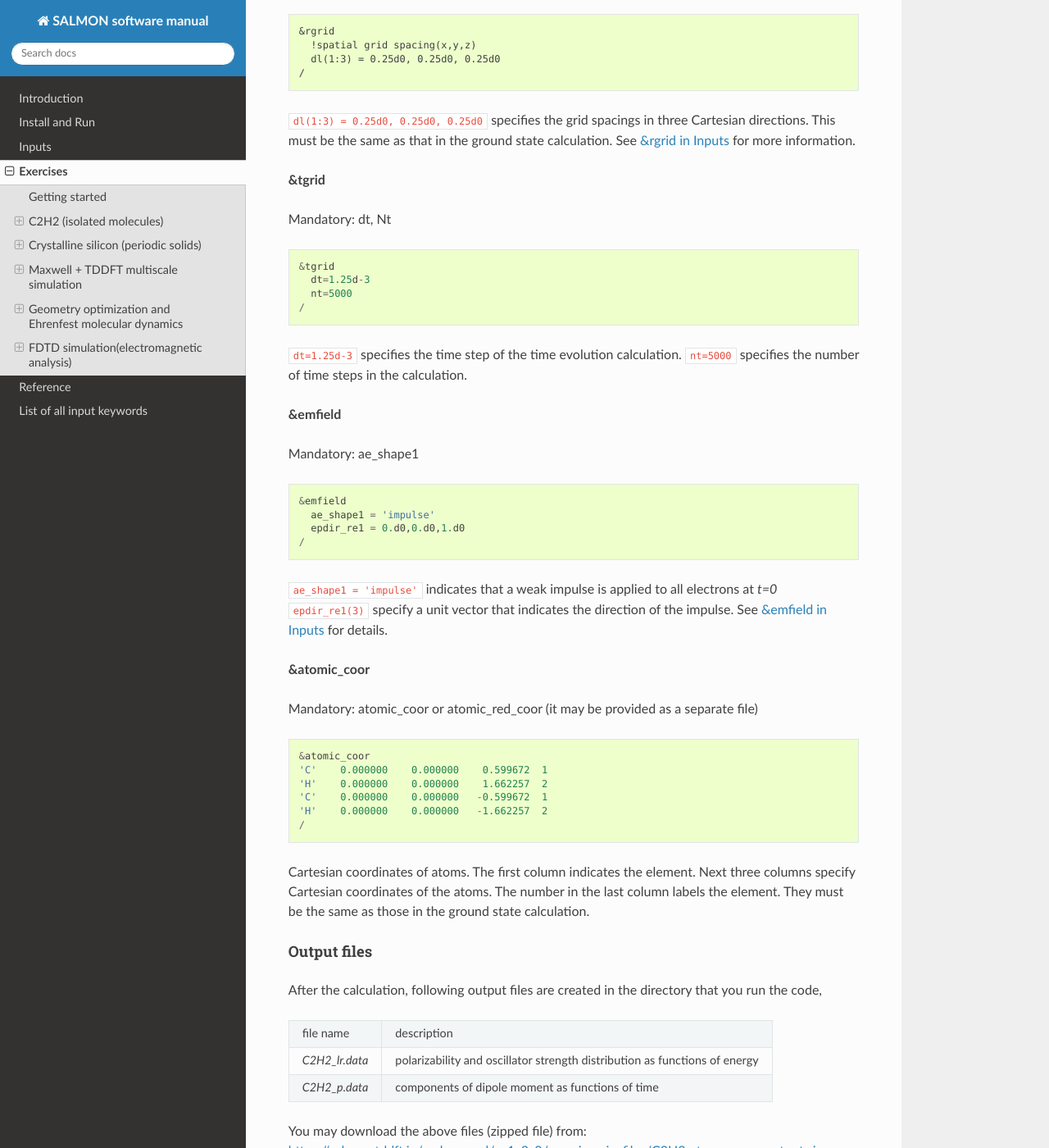
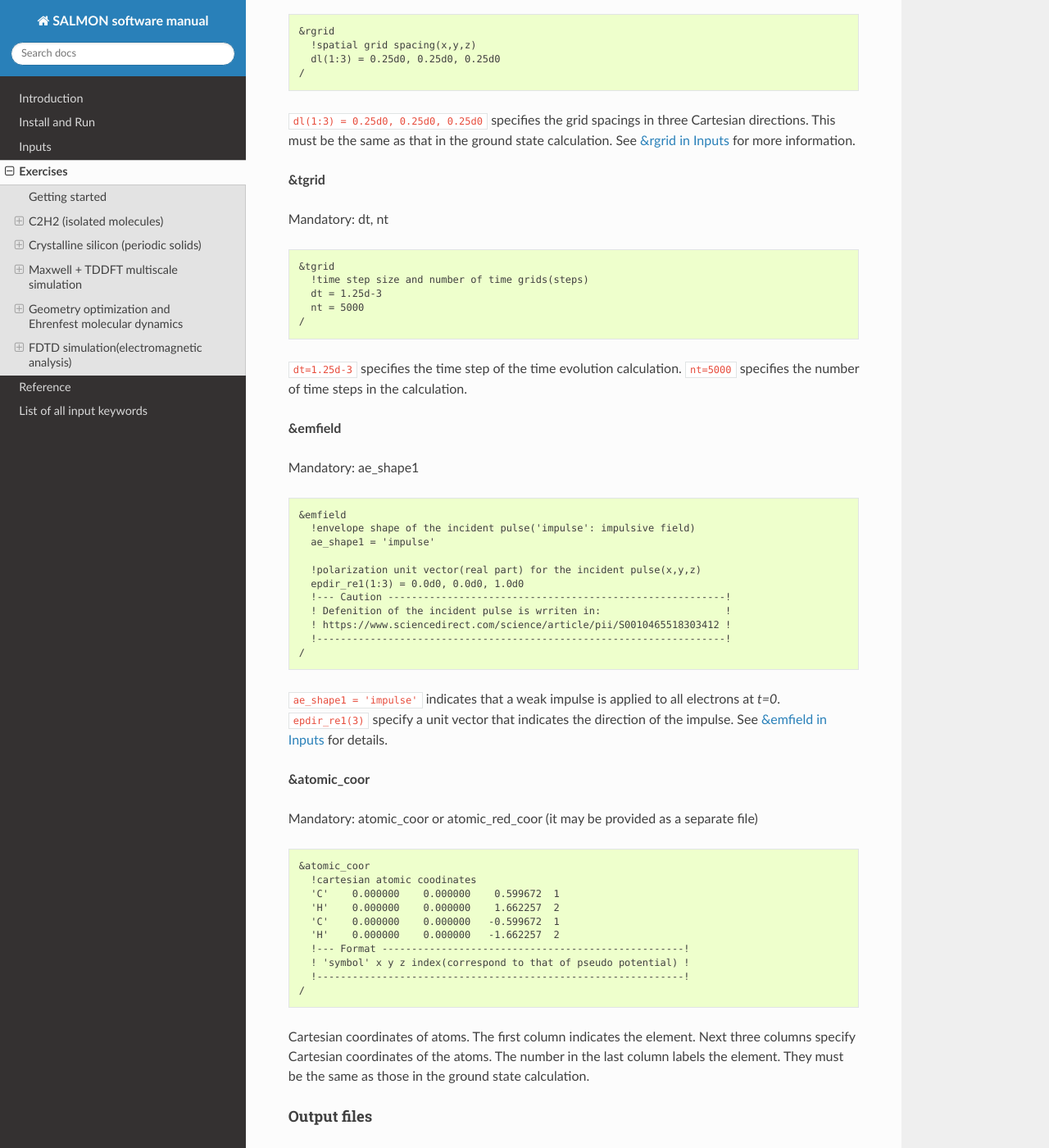
Before and after one commit to SALMON-TDDFT/SALMON-DOCS, a Sphinx documentation site: the page built from source/exercises.rst, in a window 1280 px wide and 1400 px high, scrolled down 14492 px. Shown: the whole window at 82% size. Built offline with Sphinx 7.4.7 and the Read the Docs theme 2.0.0, drawn with Linux system fonts in a browser that asks for light colours; formulas are drawn with MathJax 3.

Commit message:
Update exercises.rst

```diff
--- a/source/exercises.rst
+++ b/source/exercises.rst
@@ -800,13 +800,14 @@ See :any:`&rgrid in Inputs <&rgrid>` for more information.
 
 **&tgrid**
 
-Mandatory: dt, Nt
+Mandatory: dt, nt
 
 ::
 
    &tgrid
-     dt=1.25d-3
-     nt=5000
+     !time step size and number of time grids(steps)
+     dt = 1.25d-3
+     nt = 5000
    /
 
 ``dt=1.25d-3`` specifies the time step of the time evolution
@@ -820,12 +821,19 @@ Mandatory: ae_shape1
 ::
 
    &emfield
+     !envelope shape of the incident pulse('impulse': impulsive field)
      ae_shape1 = 'impulse'
-     epdir_re1 = 0.d0,0.d0,1.d0
+
+     !polarization unit vector(real part) for the incident pulse(x,y,z)
+     epdir_re1(1:3) = 0.0d0, 0.0d0, 1.0d0
+     !--- Caution ---------------------------------------------------------!
+     ! Defenition of the incident pulse is wrriten in:                     !
+     ! https://www.sciencedirect.com/science/article/pii/S0010465518303412 !
+     !---------------------------------------------------------------------!
    /
 
 ``ae_shape1 = 'impulse'`` indicates that a weak impulse is applied to
-all electrons at *t=0* ``epdir_re1(3)`` specify a unit vector that
+all electrons at *t=0*. ``epdir_re1(3)`` specify a unit vector that
 indicates the direction of the impulse.
 See :any:`&emfield in Inputs <&emfield>` for details.
 
@@ -837,10 +845,14 @@ separate file)
 ::
 
    &atomic_coor
-   'C'    0.000000    0.000000    0.599672  1
-   'H'    0.000000    0.000000    1.662257  2
-   'C'    0.000000    0.000000   -0.599672  1
-   'H'    0.000000    0.000000   -1.662257  2
+     !cartesian atomic coodinates
+     'C'    0.000000    0.000000    0.599672  1
+     'H'    0.000000    0.000000    1.662257  2
+     'C'    0.000000    0.000000   -0.599672  1
+     'H'    0.000000    0.000000   -1.662257  2
+     !--- Format ---------------------------------------------------!
+     ! 'symbol' x y z index(correspond to that of pseudo potential) !
+     !--------------------------------------------------------------!
    /
 
 Cartesian coordinates of atoms. The first column indicates the element.
```
